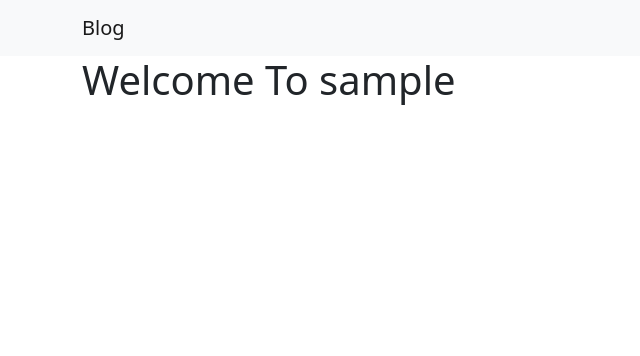
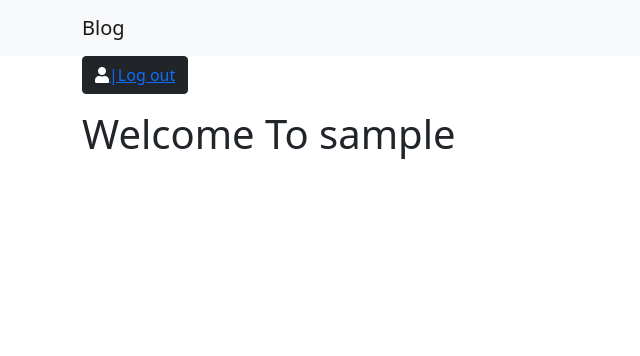
Before and after one commit to Hashininirasha/Bloggie, a PHP site: page /dashboard.php in a window 1280 px wide. Shown: the top 356 px of the page, without its empty margins (0-640 px from the left). Run offline with PHP 8.4, Linux system fonts and the light colour scheme; the visitor is signed in with stand-in values (Sample User, id 1).

Commit message:
added logout

```diff
--- a/dashboard.php
+++ b/dashboard.php
@@ -18,6 +18,11 @@ include('inc/header.php');
 
 ?>
 <div class="container">
+<p>
+<button type="button" class="btn btn-dark" a href="login.php"> <i class="fas fa-user"></i><a href="login.php">|Log out </a></button>
+
+
+    </p>
 <h1>Welcome To <?php echo $_SESSION['username']; ?> </h1>
 
 </div>
```
